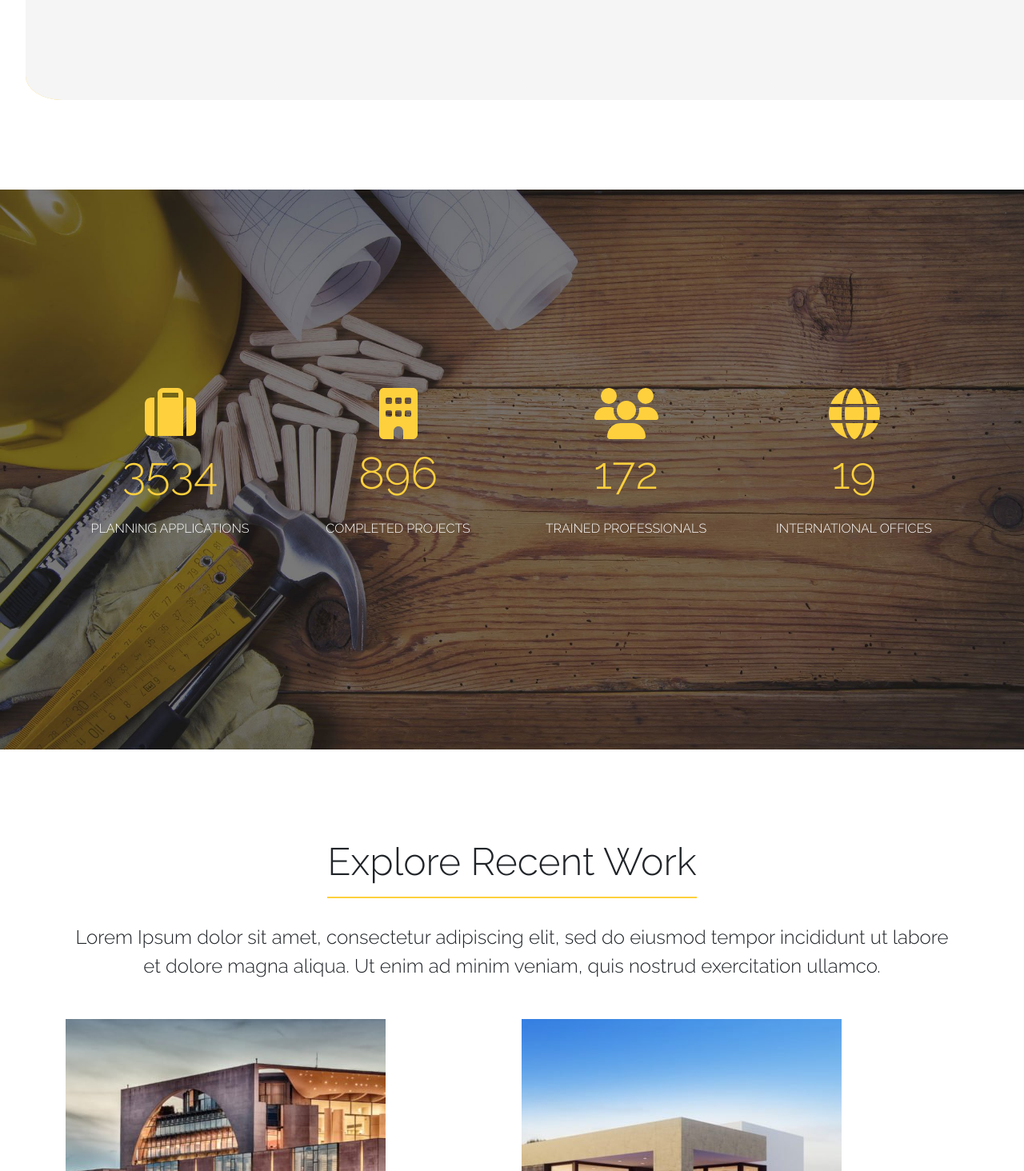
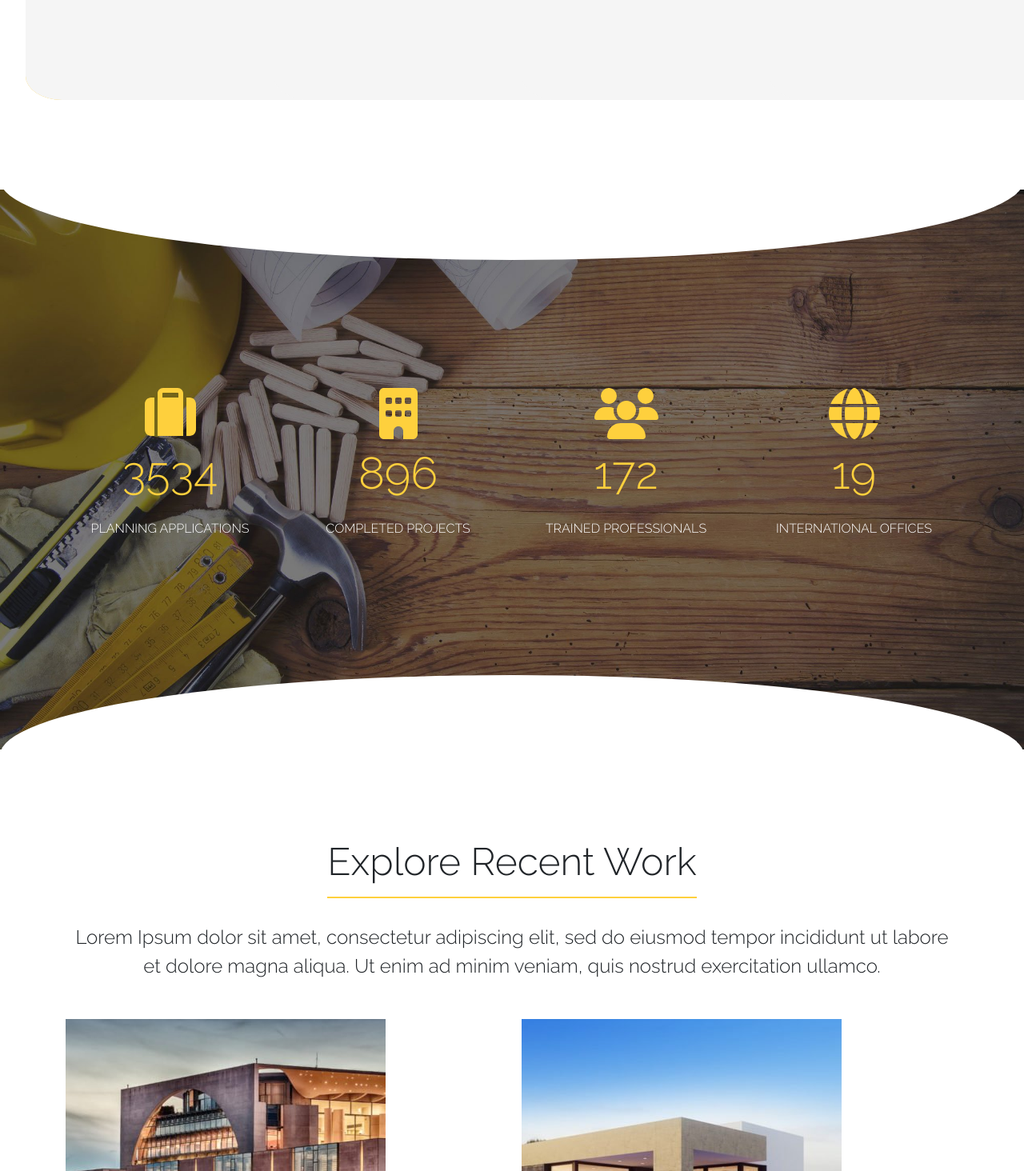
Before and after one commit to Matteogatto94/proj-html-vuejs, a Vue app: page / in a window 1280 px wide. Shown: the part 1726-3190 px from the top of the page at 80% size. Built offline with nearby package versions, Linux system fonts and the light colour scheme.

Commit message:
add vawe in section component

```diff
--- a/src/assets/scss/partials/_latestNews.scss
+++ b/src/assets/scss/partials/_latestNews.scss
@@ -38,6 +38,7 @@
 .latest_news {
     padding: 3rem;
     background-color: #F5F5F5;
+    margin-top: 0.5rem;
 }
 
 .title_news {
--- a/src/components/HomeOwners.vue
+++ b/src/components/HomeOwners.vue
@@ -5,6 +5,7 @@ export default {
 </script>
 
 <template>
+    <div class="vawe_up"></div>
     <section class="home_owners text-center">
         <div class="container">
             <div class="title_spec">
@@ -24,8 +25,27 @@ export default {
             </div>
         </div>
     </section>
+    <div class="vawe_down"></div>
 </template>
 
-<style lang="scss">
+<style lang="scss" scoped>
+.vawe_up {
+    background-color: #F5F5F5;
+    width: 100%;
+    height: 200px;
+    position: absolute;
+    border-radius: 80%;
+    aspect-ratio: 1 / 1;
+    top: 4320px;
+}
 
+.vawe_down {
+    background-color: #F5F5F5;
+    width: 100%;
+    height: 200px;
+    position: absolute;
+    border-radius: 80%;
+    aspect-ratio: 1 / 1;
+    top: 5030px;
+}
 </style>
--- a/src/components/HomeWork.vue
+++ b/src/components/HomeWork.vue
@@ -11,6 +11,7 @@ export default {
 </script>
 
 <template>
+    <div class="vawe_up"></div>
     <section class="home_work d-flex align-items-center text-center">
         <div class="container">
             <div class="row">
@@ -24,8 +25,26 @@ export default {
             </div>
         </div>
     </section>
+    <div class="vawe_down"></div>
 </template>
 
 <style lang="scss" scoped>
+.vawe_up {
+    background-color: white;
+    width: 100%;
+    height: 200px;
+    position: absolute;
+    border-radius: 80%;
+    aspect-ratio: 1 / 1;
+}
 
+.vawe_down {
+    background-color: white;
+    width: 100%;
+    height: 200px;
+    position: absolute;
+    top: 2570px;
+    border-radius: 80%;
+    aspect-ratio: 1 / 1;
+}
 </style>
```
